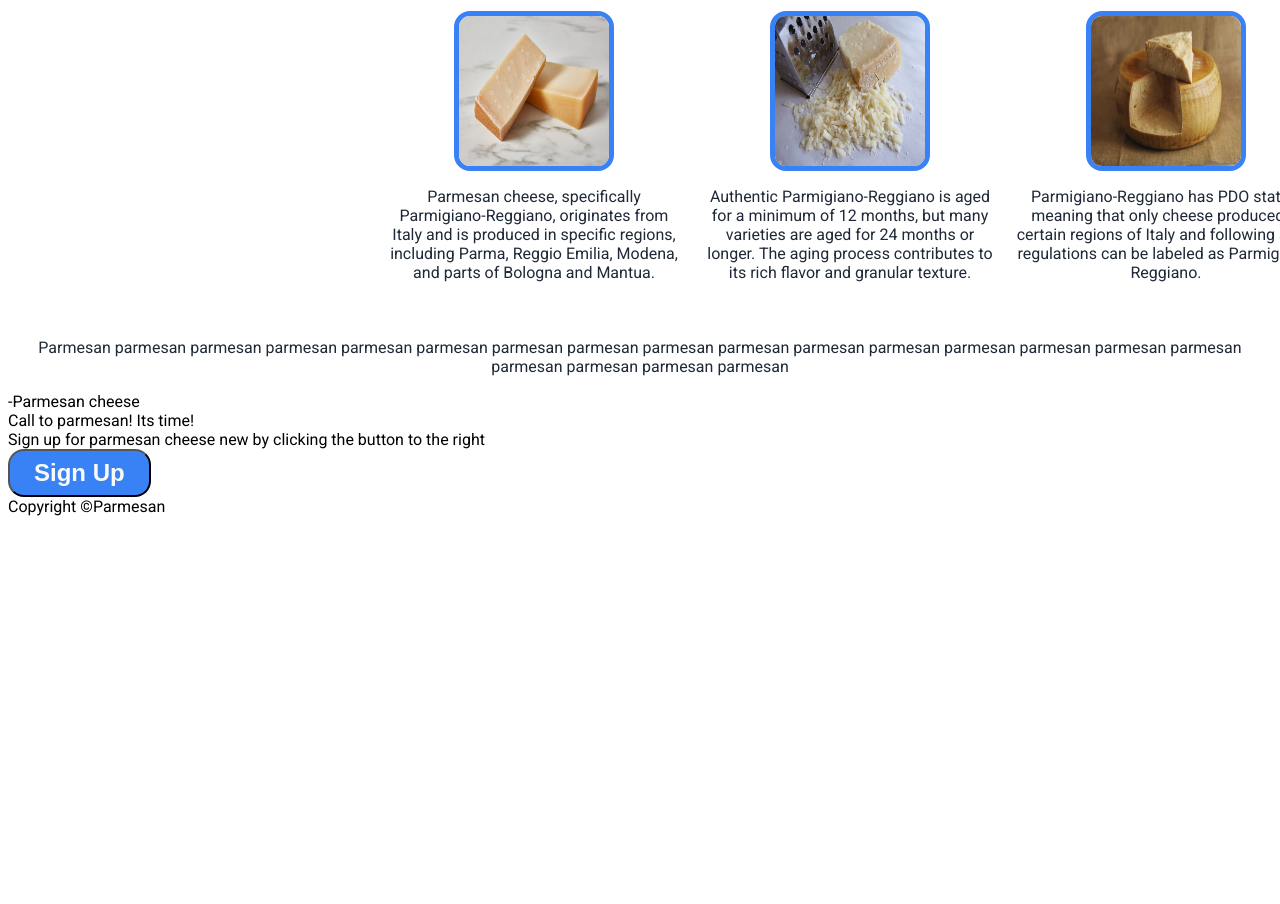
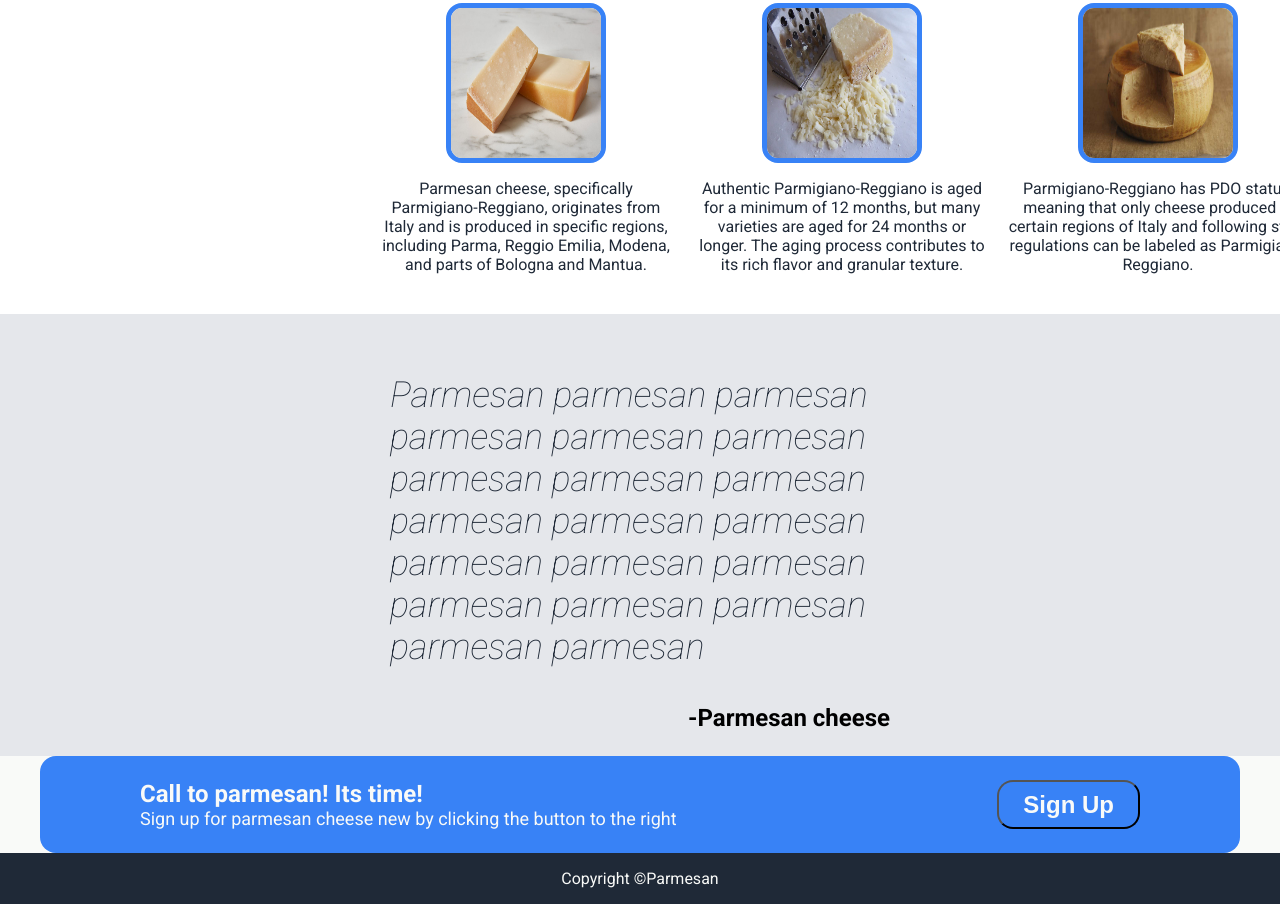
Before and after one commit to BrennanT123/landing-page, a plain HTML site: page index.html in a window 1280 px wide. Shown: the part 517-1421 px from the top of the page. Before the commit the page ends 1041 px from the top, so only its background shows below. Drawn offline with Linux system fonts and the light colour scheme.

Commit message:
Add signup and footer
Adds signup and footer to index page.

```diff
--- a/index.html
+++ b/index.html
@@ -9,7 +9,7 @@
     <link rel="preconnect" href="https://fonts.gstatic.com" crossorigin>
     <link href="https://fonts.googleapis.com/css2?family=Roboto:ital,wght@0,100;0,300;0,400;0,500;0,700;0,900;1,100;1,300;1,400;1,500;1,700;1,900&display=swap" rel="stylesheet">
 </head>
-<body>
+<body class = "body">
     <div class="container1">
         <div class="header">
             <div class="headerlogo">Header Logo</div>
@@ -50,10 +50,13 @@
             </div>
         </div>
     </div>
+    <div class="quotebackground">
         <div class="quotecontainer">
             <p class="quote">Parmesan parmesan parmesan parmesan parmesan parmesan parmesan parmesan parmesan parmesan parmesan parmesan parmesan parmesan parmesan parmesan parmesan parmesan parmesan parmesan</p>
             <div class="quotename">-Parmesan cheese</div>
         </div>
+    </div>
+    <div class="signupbackground">
         <div class="signupcontainer">
             <div class="signupleft">
                 <div class="calltoaction">Call to parmesan! Its time!</div>
@@ -61,7 +64,7 @@
             </div>
             <button class="SignUpbutton">Sign Up</button>
         </div>
-    <div class="footer"></div>
+    </div>
     <div class="footer">Copyright &copy;Parmesan</div>
 </body>
 </html>
--- a/style/style-index.css
+++ b/style/style-index.css
@@ -1,12 +1,15 @@
 
 
-body
+.body
 {
     display: flex;
-    align-items: center;
+
     flex-direction: column;
     font-family: "Roboto";
     align-items: stretch;
+    margin: 0;
+
+
 
 }
 
@@ -45,6 +48,7 @@ ul
     flex-direction: column;
     align-items: stretch;
     padding-bottom: 24px;
+    flex: 0 0 100%;
 }
 
 /* website info and image container*/
@@ -56,6 +60,7 @@ ul
     padding: 24px;
     justify-content: space-between;
     min-width: 1400px;
+    flex: 1 0 auto;
 
 }
 
@@ -63,10 +68,11 @@ ul
 {
     display: flex;
     flex-direction: column;
-    justify-content: baseline;
+    align-items: flex-start;
     width: 400px;
     flex: 1 0 auto;
     gap: 16px;
+
 }
 /* information about website */
 .information
@@ -82,7 +88,6 @@ ul
     background-color: #3882F6;
     padding: 8px 24px;
     border-radius: 16px;
-    margin-right: auto;
 }
 
 .websitename
@@ -139,3 +144,88 @@ p
     text-align: center;
     color: #1F2937;
 }
+
+/* quote section */
+
+.quotecontainer
+{
+    display: flex;
+    flex-direction: column;
+    background-color: #e5e7eb;
+    justify-content: center;
+    max-width: 500px;
+    padding: 24px;
+}
+
+.quote
+{
+    font-style: italic;
+    font-weight: lighter;
+    text-align: left;
+    font-size: 36px;
+    color: #1F2937;
+    align-self: center;
+
+}
+.quotename
+{
+    align-self: end;
+    font-weight: bold;
+    font-size: 24px;
+}
+.quotebackground
+{
+    display: flex;
+    justify-content: center;
+    background-color: #e5e7eb;
+    flex: 0 0 100%;
+}
+
+/* signup seciotn */
+
+.signupbackground
+{
+    background-color: #f9faf8;
+    display: flex;
+    justify-content: center;
+    align-content: center;
+}
+
+.signupcontainer
+{
+    background-color: #3882F6;
+    border-radius: 16px;
+    padding: 24px 100px;
+    display: flex;
+    min-width: 1000px;
+}
+
+.calltoaction
+{
+    font-size: 24px;
+    font-weight: bold;
+    color:#f9faf8;
+}
+.signupinfo
+{
+    font-size: 18px;
+    color: #f9faf8;
+}
+.signupleft
+{
+    margin-right: auto;
+}
+
+/* footer */
+
+.footer
+{
+    text-align: center;
+    color: #f9faf8;
+
+    background-color: #1F2937;
+    padding: 16px;
+    flex: 1;
+
+
+}
```
Lines whose indentation alone changed are shown as unchanged.
